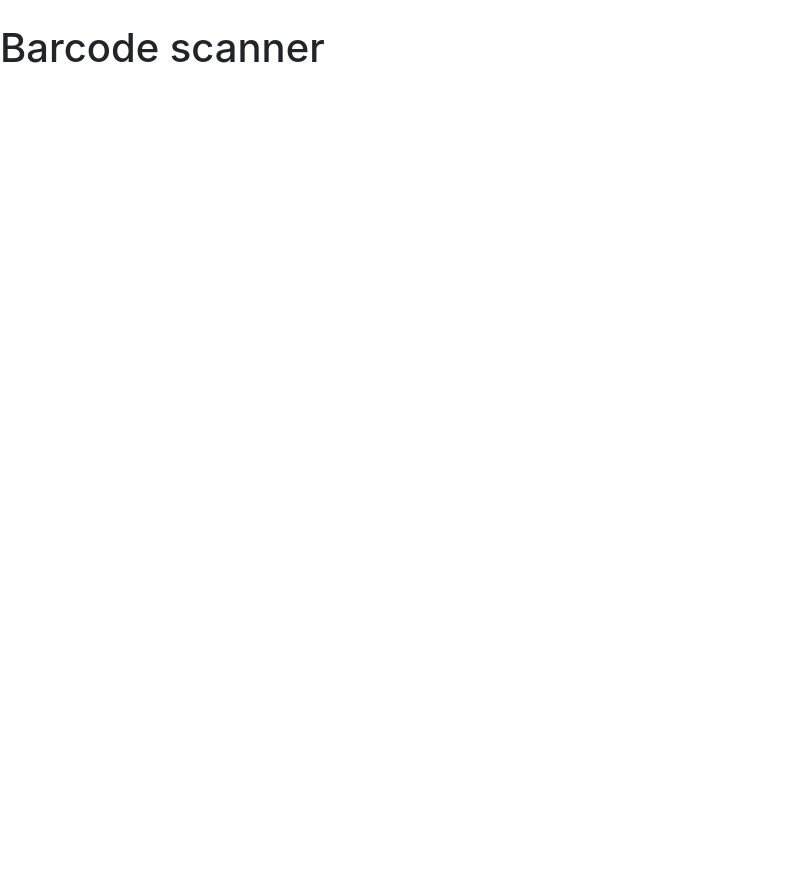
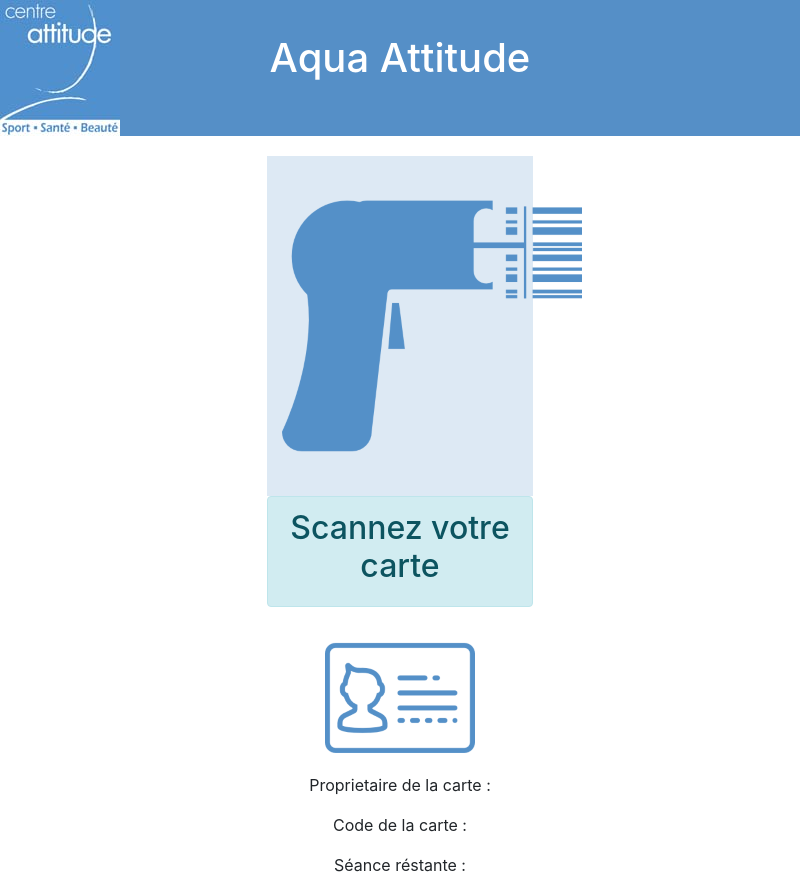
Before and after one commit to martinA85/scanner_aqua, an Electron app: page index.html in a window 800 px wide. Before the commit the page ends 800 px from the top, so only its background shows below. Drawn offline with Linux system fonts and the light colour scheme.

Commit message:
adding style, new icon and fixing some bug

```diff
--- a/index.html
+++ b/index.html
@@ -4,15 +4,38 @@
       <meta charset="UTF-8">
       <title>Barcode aqua</title>
       <link rel="stylesheet" type="text/css" href="bootstrap/css/bootstrap.min.css">
+      <link rel="stylesheet" type="text/css" href="res/css/style.css">
 
     </head>
     <body>
-      <span id="alert_div" class="alert"></span>
-      <h1>Barcode scanner</h1>
-      <div id="card_information">
-        <p class="user"></p>
-        <p class="barcode"></p>
-        <p class="card_name"></p>
+
+      <div class="page-header header">
+        <div class="row">
+          <div class="col-sm-1">
+            <img src="res/img/logo.jpg" />
+          </div>
+          <div class="col-sm-10">
+            <h1 class="text-center header_title">Aqua Attitude</h1>
+          </div>
+        </div>
+      </div>
+
+      <div id="out_div">
+        <div class="col-sm-4 offset-4 text-center img_out">
+          <img id="out_icon" src="res/img/scan.png" />
+        </div>
+        <div class="text-center col-sm-4 offset-4 alert alert-info">
+          <h2 id="out_message">Scannez votre carte</h2>
+        </div>
+      </div>
+
+      <div id="info_div" class="col-sm-10 offset-1 text-center">
+        <div class="text-center">
+            <img src="res/img/card.png" />
+            <p>Proprietaire de la carte : <span id="owner"></span></p>
+            <p>Code de la carte : <span id="card_barcode"></span></p>
+            <p>Séance réstante : <span id="card_credit"></span></p>
+        </div>
       </div>
 
     </body>
@@ -27,7 +50,6 @@
     </audio>
 
     <script>
-        require('./js/jquery-3.3.1.min.js')
         require('./js/barcode_scanner.js')
       </script>
   </html>
--- a/js/barcode_scanner.js
+++ b/js/barcode_scanner.js
@@ -66,12 +66,14 @@
                     //third request : executing scan_card function on our card object
                     odoo.execute_kw('sport.sport_card', 'scan_card', params, function(err3, value3){
                         if (err2) { return console.log(err2); }
-                        render_scan(card ,value3)
+                        console.log(card);
+                        render_scan(card ,value3);
                     });
                 });
             //no card found
             }else{
                 msg = "Code barre non reconnus"
+                document.getElementById("card_barcode").innerHTML = code_barre.toString();
                 set_alert(msg, "error");
             }
         });
@@ -80,34 +82,54 @@
 }
 //function that render alert
 function set_alert(string, type){
-    alert_div = document.getElementById("alert_div");
+    alert_div = document.getElementById("out_message").parentElement;
+    out_icon = document.getElementById("out_icon");
 
     if(type == "error"){
+        //output message in alert div
+        alert_div.classList.remove("alert-success");
+        alert_div.classList.remove("alert-info");
         alert_div.classList.add("alert-danger");
-        alert_div.classList.remove("alert-success");
-        alert_div.innerHTML = string;
+
+        //output icon in out_icon
+        out_icon.src = "res/img/wrong.png";
+        out_icon.parentElement.style.backgroundColor = "rgba(255, 0, 0, 0.2)";
+        console.log(out_icon.parentElement.style.backgroundColor);
+
         document.getElementById("fail_sound").volume = 0.5;
         //document.getElementById("fail_sound").play();
     }else if(type == "succes"){
-        console.log("success");
+
+        //output message in alert div
+        alert_div.classList.remove("alert-danger");
+        alert_div.classList.remove("alert-info");
         alert_div.classList.add("alert-success");
-        alert_div.classList.remove("alert-danger");
-        alert_div.innerHTML = string;
+
+        //output icon in out_icon
+        out_icon.src = "res/img/valid.png";
+        out_icon.parentElement.style.backgroundColor = "";
+        out_icon.parentElement.style.backgroundColor = "rgba(30, 255, 0, 0.199);";
+        console.log(out_icon.parentElement.style.backgroundColor);
+
         document.getElementById("success_sound").volume = 0.5;
         //document.getElementById("success_sound").play();
     }
+    document.getElementById("out_message").innerHTML = string;
 }
 
 //function that render card information
 function render_scan(card, message){
-    render_div.getElementsByClassName("user")[0].innerHTML = card.client_id[1];
-    render_div.getElementsByClassName("barcode")[0].innerHTML = card.barcode;
+    document.getElementById("owner").innerHTML = card.client_id[1];
+    document.getElementById("card_barcode").innerHTML = card.barcode;
+    document.getElementById("card_credit").innerHTML = card.credit_count;
     if(message == "presence valider"){
         type = "succes";
     }else if(message == "plus de session"){
         type = "error";
     }else if(message == "aucune session proche"){
         type = "error";
+    }else if(message == "presence déjà valider"){
+        type="error";
     }
     set_alert(message, type);
 
--- /dev/null
+++ b/res/css/style.css
@@ -0,0 +1,18 @@
+.header{
+    background-color: #558FC7;
+}
+
+.header_title{
+    line-height: 115px;
+    color: white;
+}
+
+#out_div{
+    margin-top:20px;
+}
+
+.img_out{
+    background-color: rgba(85, 144, 199, 0.199);
+    padding-top: 20px;
+    padding-bottom: 20px;
+}
```
Also changed, not shown: res/img/card.png (added), res/img/logo.jpg (added), res/img/scan.png (added), res/img/valid.png (added), res/img/wrong.png (added).
